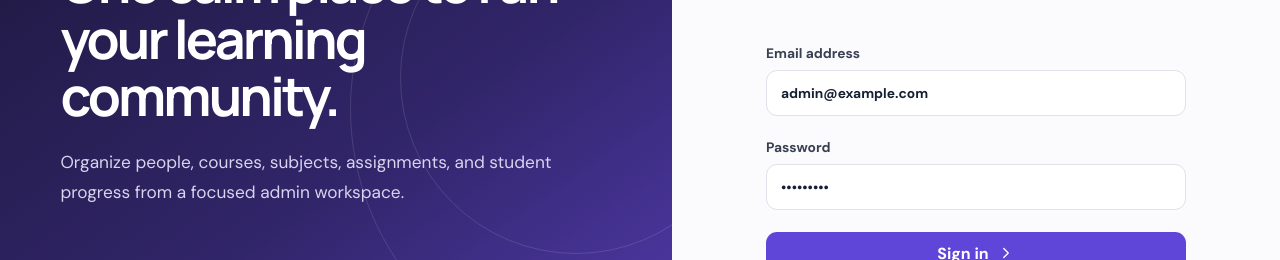
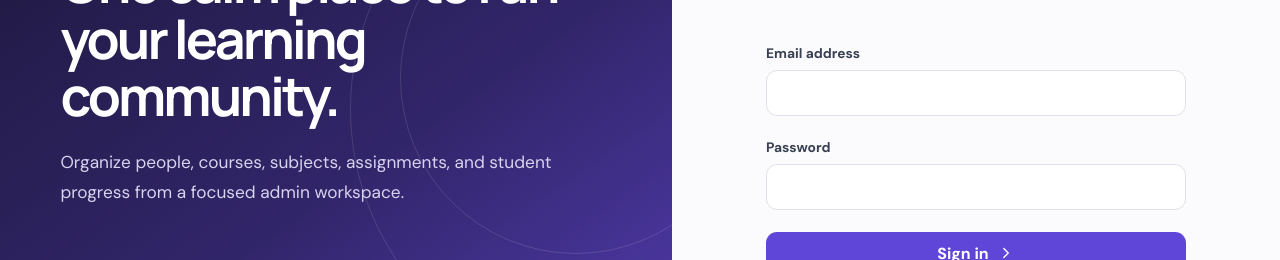
Before and after one commit to Ashik150/Assignment_Submission_management-system, a React (Vite) app in the folder Frontend/: page / in a window 1280 px wide. Shown: the part 322-582 px from the top of the page. Built offline with nearby package versions, Linux system fonts and the light colour scheme; no server answers.

Commit message:
fix(auth): clear login fields by default

```diff
--- a/Frontend/src/pages/LoginPage.tsx
+++ b/Frontend/src/pages/LoginPage.tsx
@@ -8,8 +8,8 @@ interface LoginPageProps {
 }
 
 export function LoginPage({ onAuthenticated }: LoginPageProps) {
-  const [email, setEmail] = useState('admin@example.com')
-  const [password, setPassword] = useState('Admin123!')
+  const [email, setEmail] = useState('')
+  const [password, setPassword] = useState('')
   const [error, setError] = useState('')
   const [submitting, setSubmitting] = useState(false)
 
@@ -39,15 +39,15 @@ export function LoginPage({ onAuthenticated }: LoginPageProps) {
         <div className="story-stat"><strong>Clear oversight.</strong><span>Every academic workflow, connected.</span></div>
       </section>
       <section className="login-form-wrap">
-        <form className="login-card" onSubmit={submit}>
+        <form autoComplete="off" className="login-card" onSubmit={submit}>
           <div>
             <span className="eyebrow">Welcome back</span>
             <h2>Sign in to your workspace</h2>
             <p>Use your administrator, teacher, or student credentials to continue.</p>
           </div>
           {error && <div className="alert error" role="alert">{error}</div>}
-          <label>Email address<input autoComplete="email" onChange={(event) => setEmail(event.target.value)} required type="email" value={email} /></label>
-          <label>Password<input autoComplete="current-password" minLength={8} onChange={(event) => setPassword(event.target.value)} required type="password" value={password} /></label>
+          <label>Email address<input autoComplete="off" onChange={(event) => setEmail(event.target.value)} required type="email" value={email} /></label>
+          <label>Password<input autoComplete="off" minLength={8} onChange={(event) => setPassword(event.target.value)} required type="password" value={password} /></label>
           <button className="primary-button wide" disabled={submitting} type="submit">
             {submitting ? 'Signing in…' : 'Sign in'} <Icon name="arrow" size={18} />
           </button>
```
